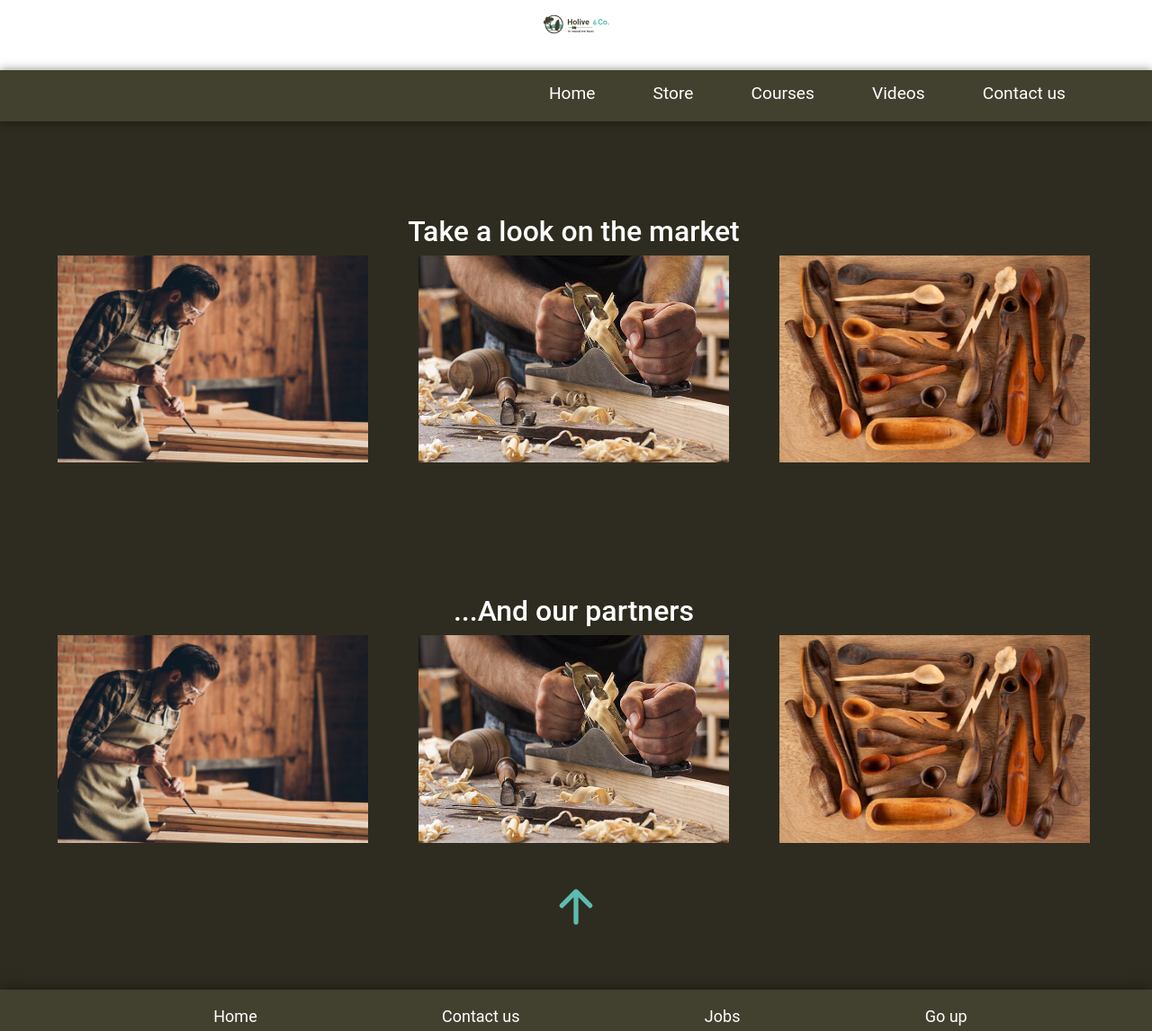
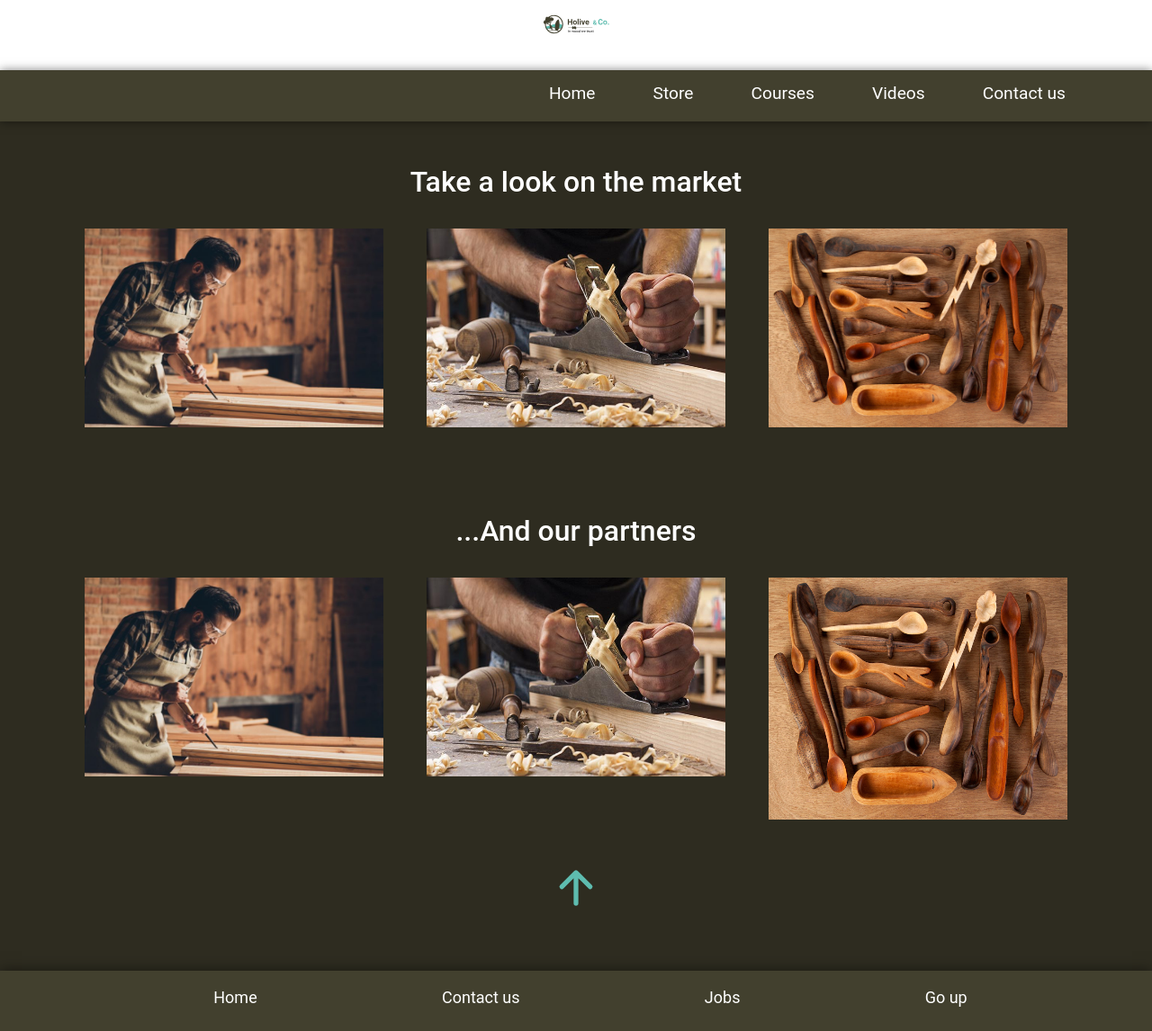
Before and after one commit to SantiagoOlivetto/Holive, a plain HTML site: page pages/store.html in a window 1280 px wide. Shown: the top 1146 px of the page at 90% size. Drawn offline with nearby package versions, Linux system fonts and the light colour scheme.

Commit message:
Store bs update

```diff
--- a/pages/store.html
+++ b/pages/store.html
@@ -46,28 +46,32 @@
     <!-- ----------------------------Main------------------------------------------ -->
 
     <main>
-        </section>
 
-        <section class="mainStage">
-            <h2 class="banner">Take a look on the market</h2>
-            <a class="storeImg" href="https://www.amazon.com"><img src="../assets/img/clothes.jpg" alt="Clothes" class="storeImg1"></a>
+        <div class="container pt-5">
+            <section class="row text-center">
+                <h2 class="banner pb-4">Take a look on the market</h2>
+                <a class="row col-md m-0 pb-5" href="https://www.amazon.com"><img src="../assets/img/clothes.jpg" alt="Clothes" class="storeImg1"></a>
 
-            <a class="storeImg" href="https://www.amazon.com"><img src="../assets/img/tools.jpg" alt="Tools" class="storeImg2"></a>
+                <a class="row col-md m-0 pb-5" href="https://www.amazon.com"><img src="../assets/img/tools.jpg" alt="Tools" class="storeImg2"></a>
 
-            <a class="storeImg" href="https://www.amazon.com"><img src="../assets/img/extras.jpg" alt="Extras" class="storeImg3"></a>
+                <a class="row col-md m-0 pb-5" href="https://www.amazon.com"><img src="../assets/img/extras.jpg" alt="Extras" class="storeImg3"></a>
 
-        </section>
+            </section>
+        </div>
 
-        <section class="mainStage">
-            <h2 class="banner">...And our partners</h2>
 
-            <a class="storeImg" href="https://www.amazon.com"><img src="../assets/img/clothes.jpg" alt="Clothes" class="storeImg1"></a>
+        <div class="container pt-md-5 pb-md-5 pl-0 pr-0">
+            <section class="row text-center">
+                <h2 class="banner pb-4">...And our partners</h2>
 
-            <a class="storeImg" href="https://www.amazon.com"><img src="../assets/img/tools.jpg" alt="Tools" class="storeImg2"></a>
+                <a class="row col-md m-0 pb-5" href="https://www.amazon.com"><img src="../assets/img/clothes.jpg" alt="Clothes" class="storeImg1"></a>
 
-            <a class="storeImg" href="https://www.amazon.com"><img src="../assets/img/extras.jpg" alt="Extras" class="storeImg3"></a>
+                <a class="row col-md m-0 pb-5" href="https://www.amazon.com"><img src="../assets/img/tools.jpg" alt="Tools" class="storeImg2"></a>
 
-        </section>
+                <a class="row col-md m-0" href="https://www.amazon.com"><img src="../assets/img/extras.jpg" alt="Extras" class="storeImg3"></a>
+
+            </section>
+        </div>
 
         <a href="#top" class="arrowUp"><ion-icon name="arrow-up"></ion-icon></a>
 
@@ -84,7 +88,7 @@
             <li><a class=footerLink href="https://linkedin.com">Jobs</a></li>
             <li><a class=footerLink href="#top">Go up</a></li>
         </ul>
-        <p id="reference">Copyright Ⓒ 2021 holivewoodworking.com, Rheinland-pfalz Deutschland. All right reserved.</p>
+        <p class="text-center" id="reference">Copyright Ⓒ 2021 holivewoodworking.com, Rheinland-pfalz Deutschland. All right reserved.</p>
     </div>
 
     <div>
--- a/stylesheets/style.css
+++ b/stylesheets/style.css
@@ -158,9 +158,6 @@ section.phrase {
     position: relative;
 }
 
-li.bigPhrase {
-
-}
 
 @keyframes back-inLeft {
     0% {
@@ -284,8 +281,7 @@ h2.banner {
     color: white;
 }
 
-
-.mainStage {
+/* .mainStage {
     display: grid;
     grid-template-columns: repeat(3, 1fr);
     grid-template-columns: 31% 31% 31%;
@@ -299,9 +295,9 @@ h2.banner {
     column-gap: 5%;
     padding-top: 8%;
     margin-bottom: 8%;
-}
+} */
 
-img.storeImg1 {
+/* img.storeImg1 {
     grid-area: clothes;
     width: 100%;
     height: 100%;
@@ -318,13 +314,13 @@ img.storeImg3 {
     grid-area: extras;
     width: 100%;
     height: 100%;
-}
+} */
 
 /* STORE END */
 
 /* +++++++++++++MEDIA QUERIE+++++++++++++++ */
 
-@media screen and (max-width: 768px) {
+/* @media screen and (max-width: 768px) {
 
     .mainStage {
         display: flex;
@@ -351,7 +347,6 @@ img.storeImg3 {
     }
 
     h2.banner {
-        margin: 2rem;
         font-size: 230%;
     }
 
@@ -359,7 +354,7 @@ img.storeImg3 {
         margin-bottom: 1.5rem;
     }
 
-}
+} */
 
 
 /* ------------------------------------------VIDEOS ----------------------------------*/
```
